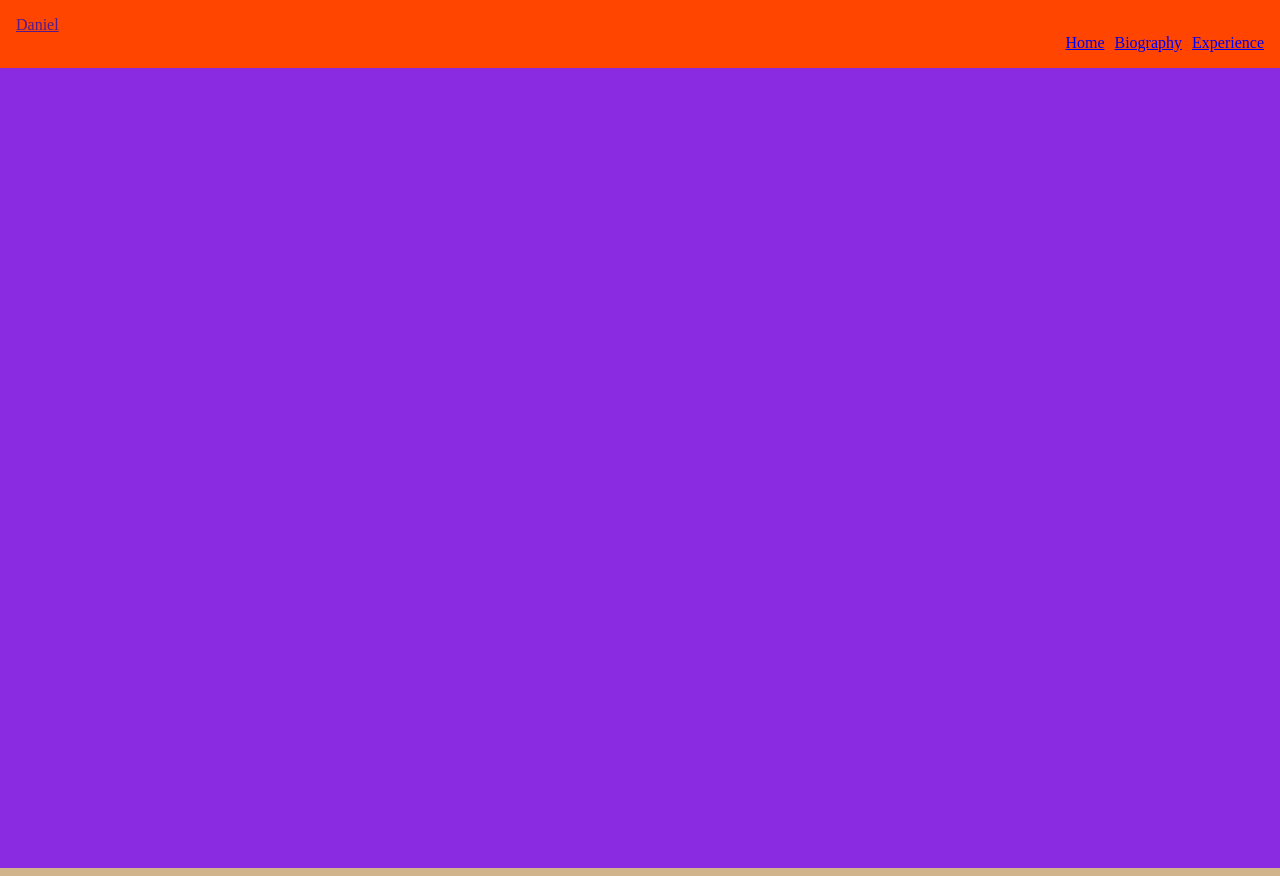
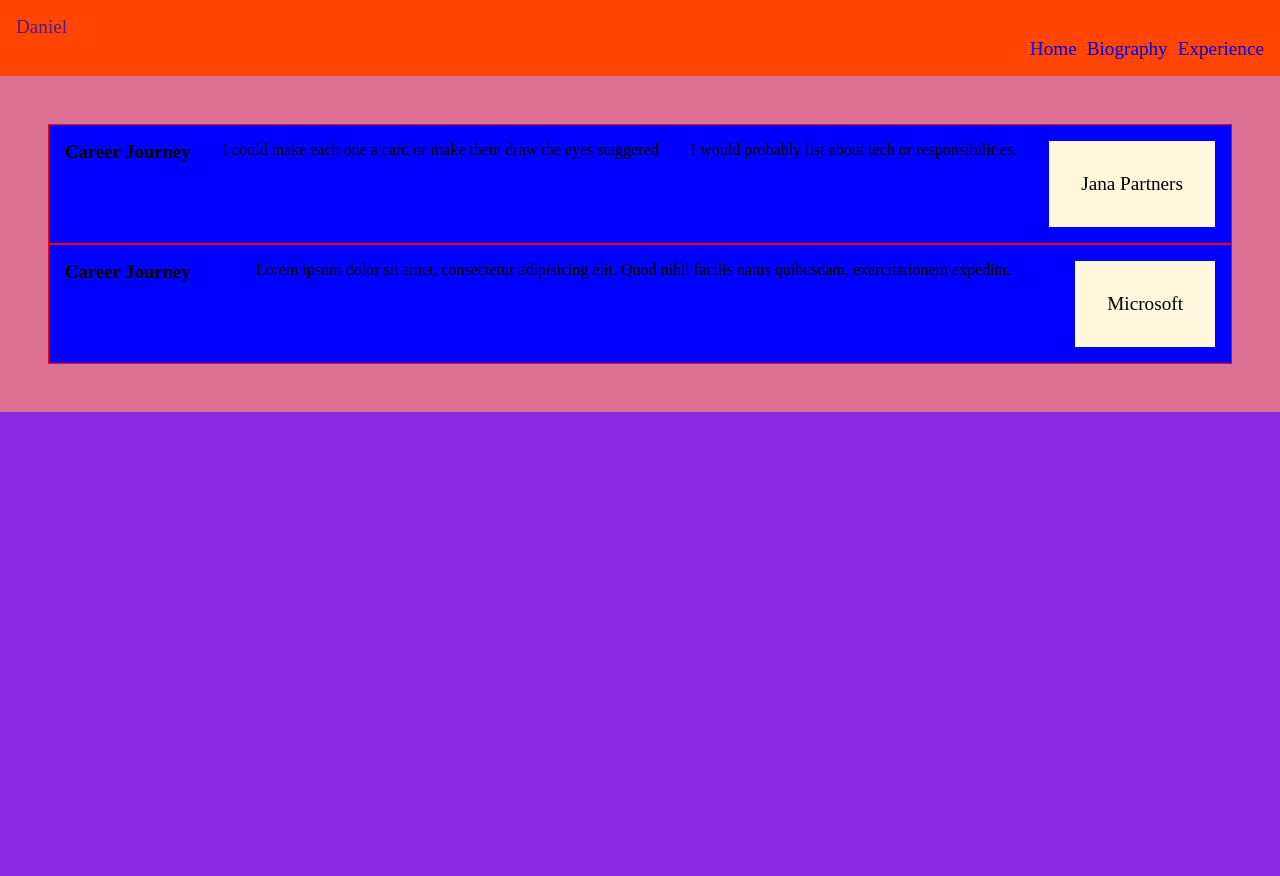
Before and after one commit to DannyPaiz/personal-webpage, a plain HTML site: page experience.html in a window 1280 px wide. Drawn offline with Linux system fonts and the light colour scheme.

Commit message:
added experience stylings/layouts

```diff
--- a/experience.html
+++ b/experience.html
@@ -31,7 +31,31 @@
 
     <div class="container">
 
-        <main>
+        <main class="copy-experience">
+            <div class="content">
+                <h3>Career Journey</h3>
+                <p>I could make each one a card or make them draw the eyes staggered</p>
+                <div class="copy-heading">
+                    <p>I would probably list about tech or responsibilities.</p>
+                </div>
+                <div class="list-items">
+                    <ol class="list-items">
+                        <li>Jana Partners</li>
+                    </ol>
+                </div>
+            </div>
+
+            <div class="content">
+                <h3>Career Journey</h3>
+                <div class="copy-heading">
+                    <p>Lorem ipsum dolor sit amet, consectetur adipisicing elit. Quod nihil facilis natus quibusdam, exercitationem expedita.</p>
+                </div>
+                <div class="list-items">
+                    <ol class="list-items">
+                        <li>Microsoft</li>
+                    </ol>
+                </div>
+            </div>
 
         </main>
 
--- a/style.css
+++ b/style.css
@@ -27,6 +27,11 @@ body {
     display: flex;
     justify-content: end;
     gap: 10px;
+}
+
+a {
+    text-decoration: none;
+    font-size: 1.2rem;
 }
 
 .landing-copy {
@@ -76,8 +81,25 @@ body {
     gap: 10px;
 }
 
+.content {
+    display: flex;
+    padding: 1rem;
+    background-color: blue;
+    justify-content: space-between;
+    border: 1px solid red;
+}
+
 .list-items {
     list-style: none;
     background-color: cornsilk;
     padding: 1rem;
+    display: flex;
+    font-size: 1.2rem;
+    gap: 10px;
+    /* interesting effect on card */
 }
+
+.copy-experience {
+    padding: 3rem;
+    background-color: palevioletred;
+}
```
